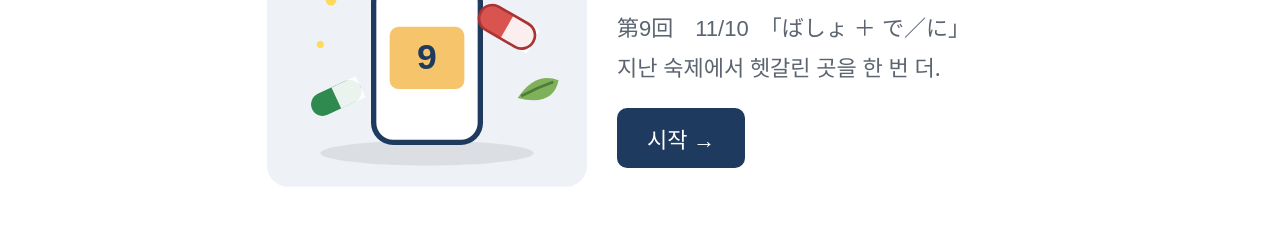
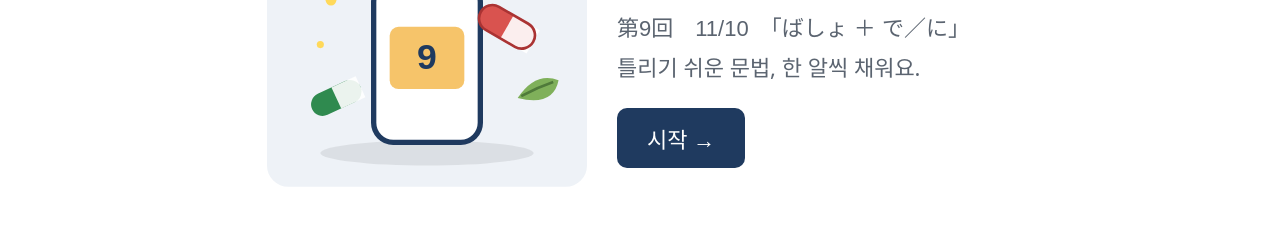
Before and after one commit to kosuke-jp/kaiwa, a plain HTML site: page supple/index.html in a window 1280 px wide. Shown: the part 311-536 px from the top of the page. Drawn offline with Linux system fonts and the light colour scheme.

Commit message:
表紙のコピー

```diff
--- a/supple/index.html
+++ b/supple/index.html
@@ -76,7 +76,7 @@ function build(){
 function cover(){
   at=-1; $('#hd').textContent='';
   $('#m').innerHTML=`<div class="cover">${COVER.replace('__NO__',L.no)}<div><h1 class="ja">本日のサプリメント</h1>
-  <p class="ja">第${L.no}回　${E(L.date)}　「${E(L.title)}」</p><p>지난 숙제에서 헷갈린 곳을 한 번 더.</p>
+  <p class="ja">第${L.no}回　${E(L.date)}　「${E(L.title)}」</p><p>틀리기 쉬운 문법, 한 알씩 채워요.</p>
   <button class="start">시작 →</button></div></div>`;
   $('.start').onclick=()=>show(0);
 }
```
